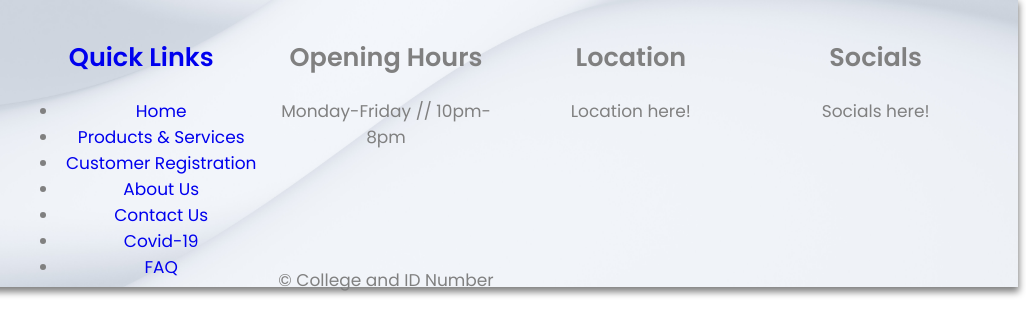
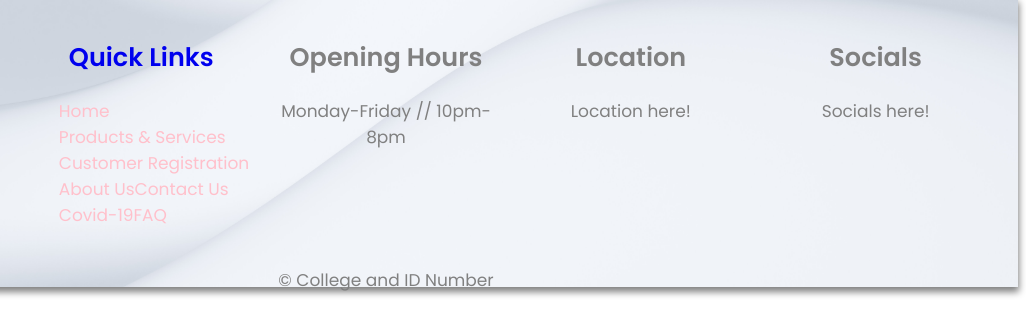
Before and after one commit to ShadowIIV/villiacwebproject, a plain HTML site: page index.html in a window 1280 px wide. Shown: the part 1180-1510 px from the top of the page, 254-1280 px from the left. Drawn offline with Linux system fonts and the light colour scheme.

Commit message:
Update Style.css

```diff
--- a/CSS/Style.css
+++ b/CSS/Style.css
@@ -472,6 +472,34 @@ a{
 	width: 20%;
 	height: 250px;
 }
+
+
+
+
+
+.footer_Nav{
+
+}
+.footer_Nav ul li{
+	float: left;
+	text-align: center;
+	list-style-type: none;
+ }
+.footer_Nav ul li a{
+	text-decoration: none;
+	color: pink;
+}
+
+
+
+
+
+
+
+
+
+
+
 .footer_section_2{
 	float: left;
 	width: 20%;
```
